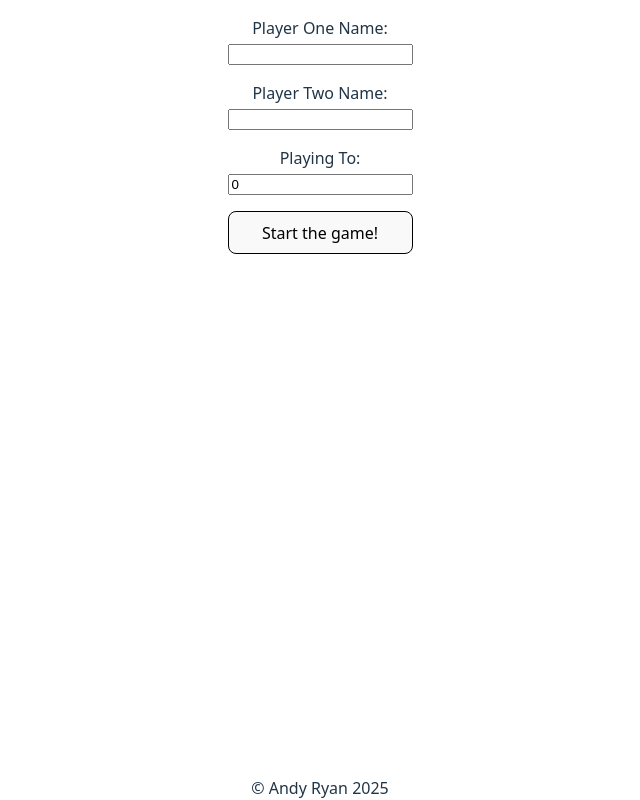
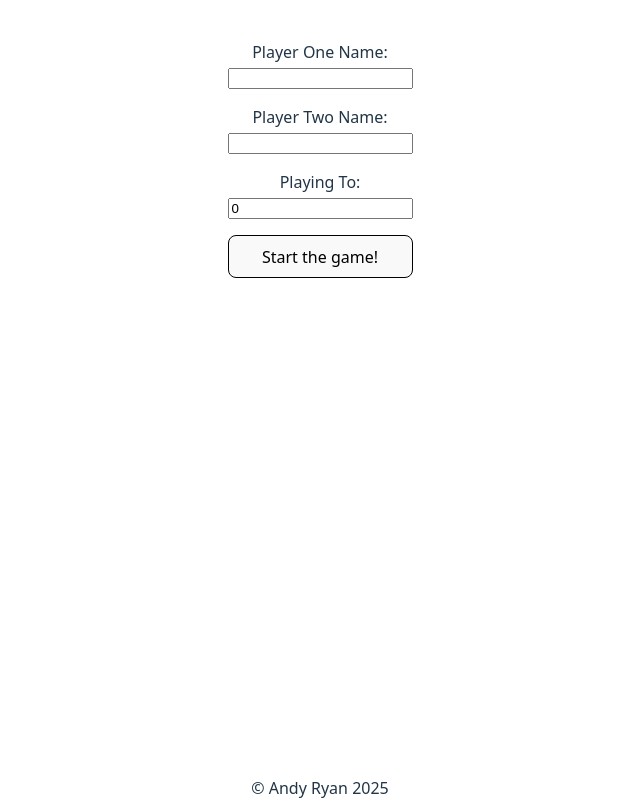
Before and after one commit to aRav3n/gin-rummy-score-tracker, a React (Vite) app: page / in a window 1280 px wide. Shown: the whole page, without its empty margins (320-960 px from the left). Built offline with nearby package versions, Linux system fonts and the light colour scheme.

Commit message:
build: update styling
change vh to dvh in css
bold elements in Gameplay window

```diff
--- a/src/App.css
+++ b/src/App.css
@@ -16,14 +16,14 @@ footer {
 
 form {
   display: grid;
-  gap: 2vh;
+  gap: 2dvh;
   justify-content: center;
-  padding: 2vh 2vw;
+  padding: 5dvh 2vw;
 }
 
 label {
   display: grid;
-  gap: 0.5vh;
+  gap: 0.5dvh;
   justify-content: start;
 }
 
--- a/src/Gameplay.jsx
+++ b/src/Gameplay.jsx
@@ -78,8 +78,8 @@ export default function Gameplay({
 
     return (
       <div>
-        <span>Player: {player.name}</span>
-        <span>Score: {player.score}</span>
+        <span>Player: <strong>{player.name}</strong></span>
+        <span>Score: <strong>{player.score}</strong></span>
         {gin ? <GinCard /> : <GinButton />}
       </div>
     );
@@ -88,7 +88,9 @@ export default function Gameplay({
   return (
     <>
       <div id="players">
-        <span>Playing to: {maxScore} </span>
+        <span>
+          <strong>Playing to: {maxScore}</strong>
+        </span>
         <PlayerCard player={playerOne} setPlayer={setPlayerOne}></PlayerCard>
         <PlayerCard player={playerTwo} setPlayer={setPlayerTwo}></PlayerCard>
       </div>
--- a/src/index.css
+++ b/src/index.css
@@ -27,7 +27,7 @@ body {
   margin: 0;
   display: grid;
   min-width: 100vw;
-  min-height: 100vh;
+  min-height: 100dvh;
 }
 
 h1 {
```
